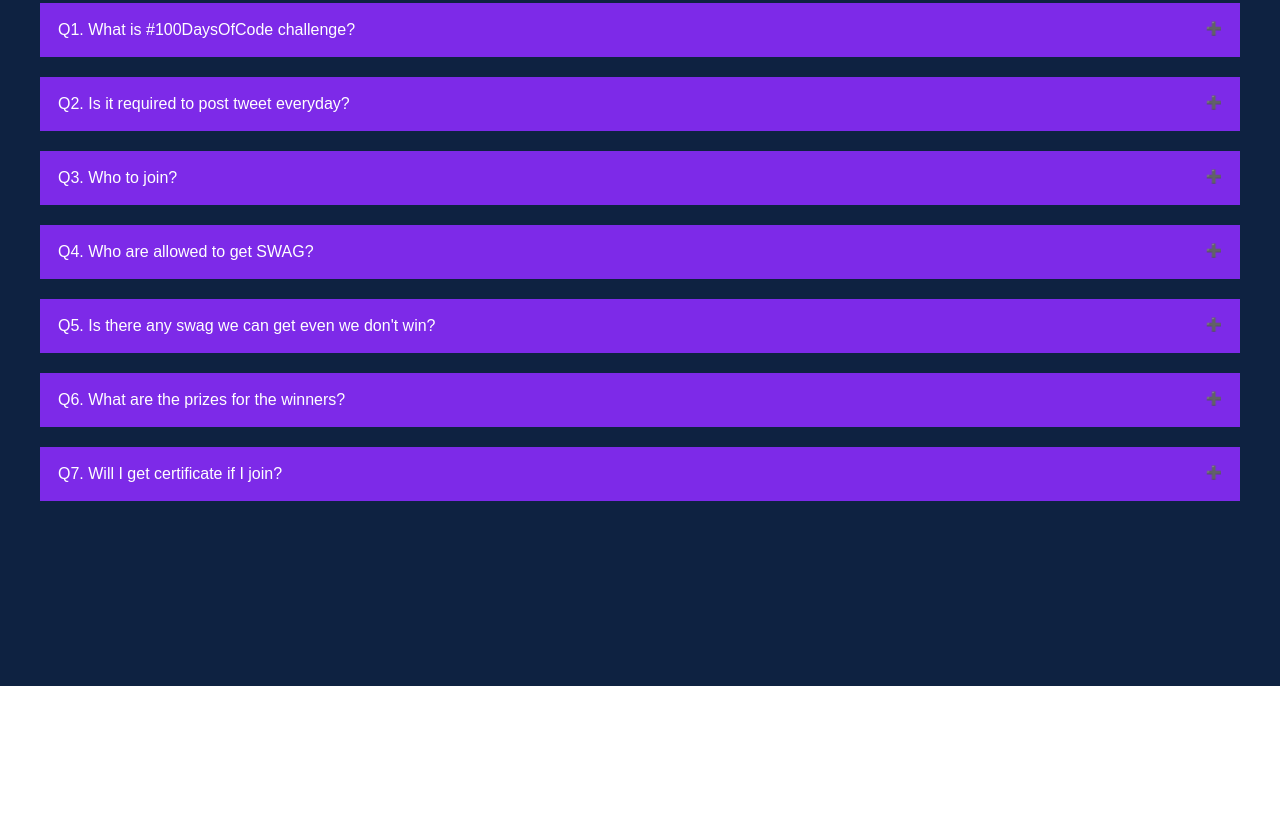
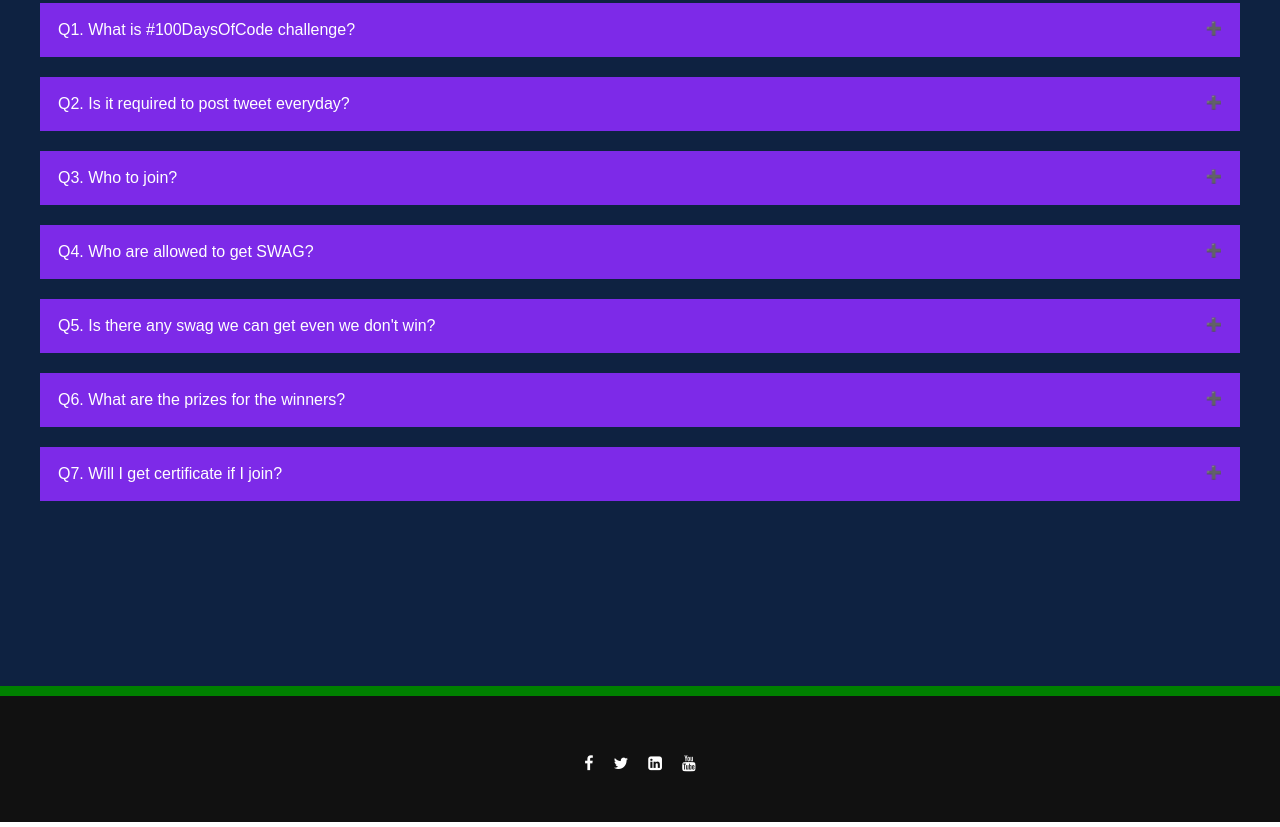
Before and after one commit to SurPathHub/events, a website: page index.html in a window 1280 px wide. Shown: the part 1714-2541 px from the top of the page. Before the commit the page ends 2400 px from the top, so only its background shows below. Drawn offline with nearby package versions, Linux system fonts and the light colour scheme; a web font is replaced by a local one.

Commit message:
added footers

```diff
--- a/index.html
+++ b/index.html
@@ -5,10 +5,13 @@
   <meta name="viewport" content="width=device-width, initial-scale=1.0">
   <meta http-equiv="X-UA-Compatible" content="ie=edge">
   <title>#100DaysOfCode 🇵🇭</title>
+  <link rel="stylesheet" href="main.css">
 
   <link href="http://fonts.cdnfonts.com/css/jurassic-park" rel="stylesheet">
   <link href='https://unpkg.com/boxicons@2.0.7/css/boxicons.min.css' rel='stylesheet'>
   <link rel="stylesheet" href="main.css" />
+  <link rel="stylesheet" href="https://cdnjs.cloudflare.com/ajax/libs/font-awesome/4.7.0/css/font-awesome.min.css" />
+  <link rel="stylesheet" href="https://stackpath.bootstrapcdn.com/font-awesome/4.7.0/css/font-awesome.min.css"/>
 </head>
 <body>
 
@@ -122,5 +125,17 @@
 
   <script src="main.js"></script>
 
+
+
+  <footer>
+    <div class="footer-content"></div>
+      <ul class="socials">
+        <li><a href="#"><i class="fa fa-facebook"></i></a></li>
+        <li><a href="#"><i class="fa fa-twitter"></i></a></li>
+        <li><a href="#"><i class="fa fa-linkedin-square"></i></a></li>
+        <li><a href="#"><i class="fa fa-youtube"></i></a></li>
+      </ul>
+    </div>
+  </footer>
 </body>
 </html>
--- a/main.css
+++ b/main.css
@@ -1057,5 +1057,42 @@
     flex: 1;
   }
 }
+  footer{
+    background: #111;
+     border-bottom: 5px solid #fff;
+    border-top: 10px solid #008000;
+    height: auto:
+    width:  100vw;
+    font-family: "Open Sans";
+    padding-top: 40px;
+    color: #fff;
+    }
+ .footer-content{
+    display: flex;
+    align-items: center;
+    justify-content: center;
+    flex-direction column;
+    text-align: center;
+    }
 
+.socials{
+    list-style: none;
+    display: flex;
+    align-items: center;
+    justify-content: center;
+    margin: 1rem 0 3rem 0;
+    }
+.socials li{
+    margin: 0 10px;
+    }
+.socials a{
+    text-decoration: none;
+    color: #fff;
+    }
+.socials a i{
+    font size: 1.1rem;
+    }
+.socials a:hover i{
+    color: aqua;
+    }
 /* End of Cards (Challenges) */
```
